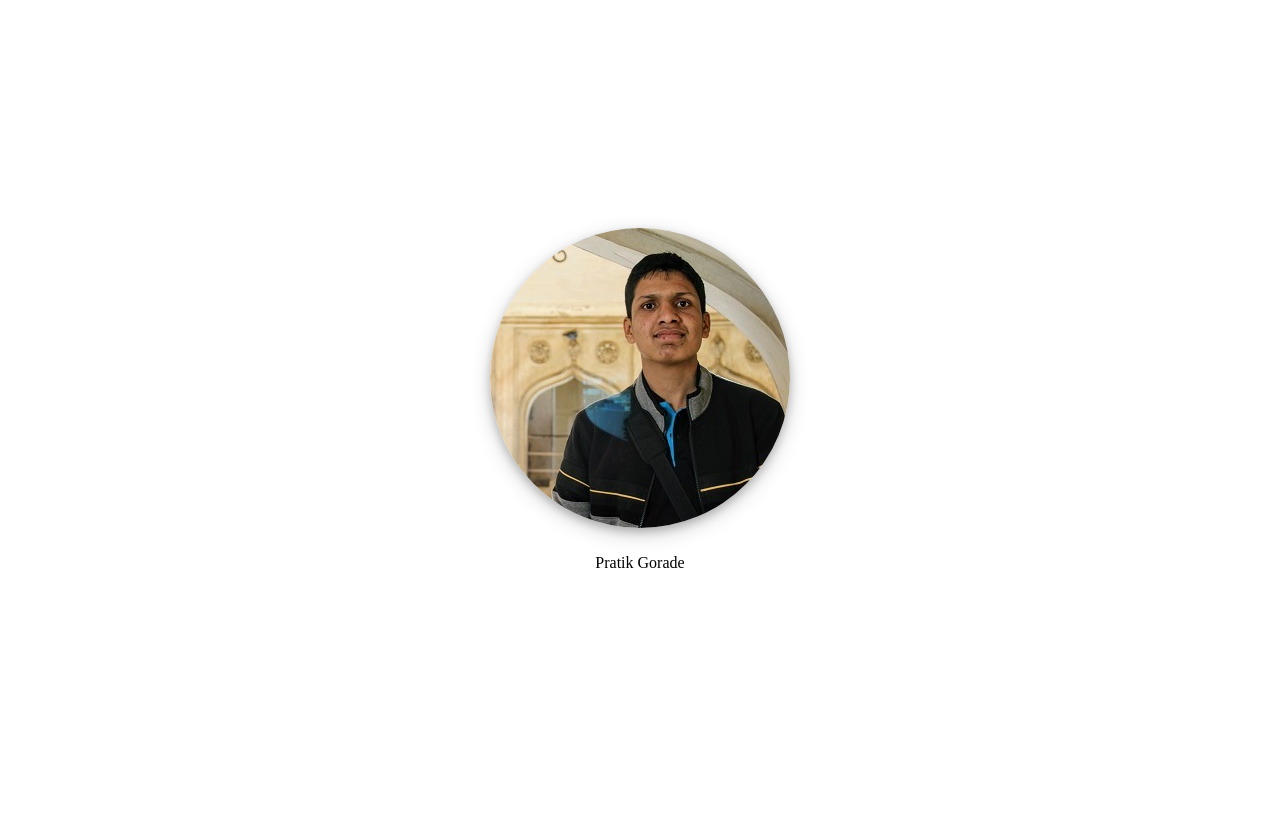
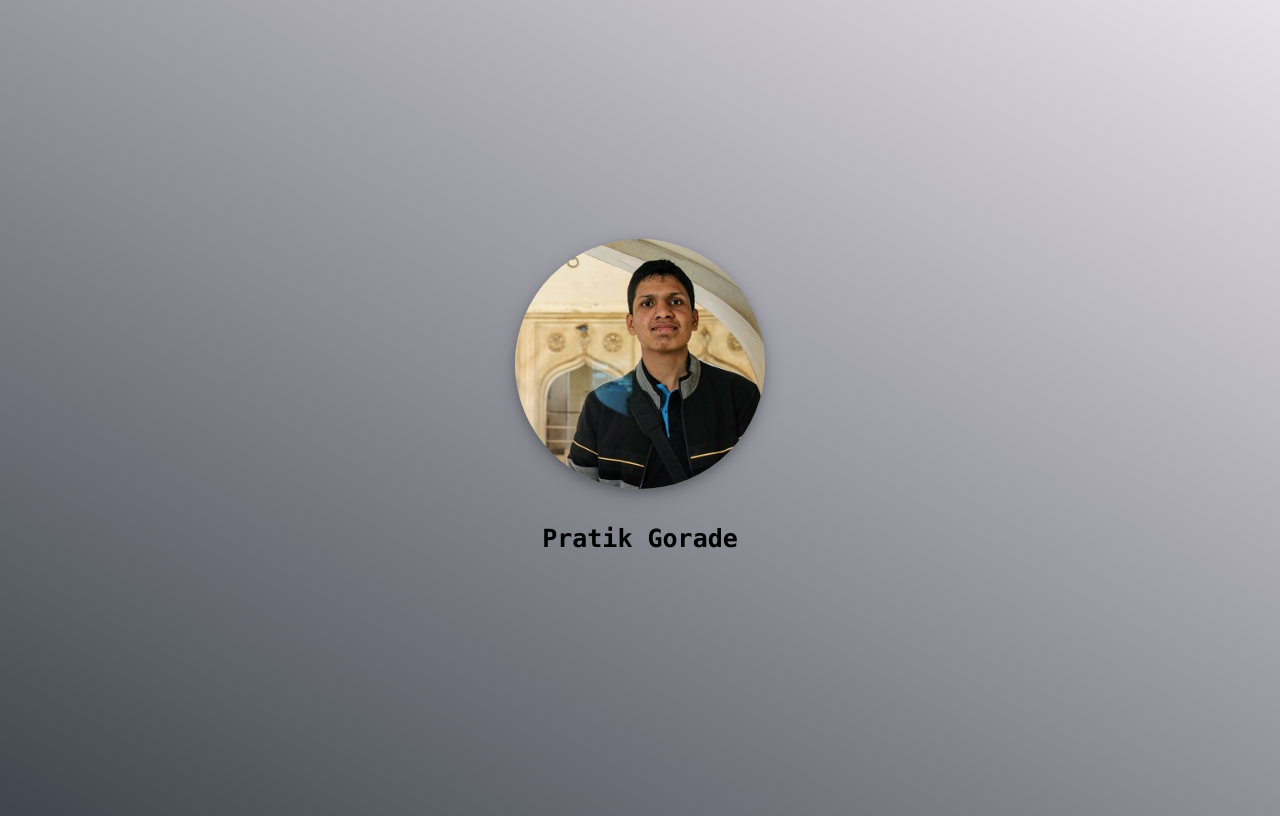
Before and after one commit to prkprime/my-website, a plain HTML site: page index.html in a window 1280 px wide. Drawn offline with Linux system fonts and the light colour scheme.

Commit message:
did some changes with background and name font, TODO:- add link icons and link them to links

```diff
--- a/css/master.css
+++ b/css/master.css
@@ -12,4 +12,18 @@
   border-radius: 50%;
   box-shadow: 0 4px 8px 0 rgba(0, 0, 0, 0.2), 0 6px 20px 0 rgba(0, 0, 0, 0.19);
   margin-bottom: 10px;
+  height: 250px;
+  width: 250px;
 }
+
+.mainCard .container #name {
+  font-family: "Lucida Console", Courier, monospace;
+  font-size: 25px;
+  text-align: center;
+  font-weight: bold;
+}
+
+.mainBody {
+  background-color: #3f454c;
+  background-image: linear-gradient(30deg, #3f454c 0%, #e6e1eb 100%);
+}
--- a/index.html
+++ b/index.html
@@ -5,11 +5,14 @@
     <title>Pratik Gorade</title>
     <link rel="stylesheet" href="css/master.css">
   </head>
-  <body>
+  <body class="mainBody">
     <div class="mainCard" id="mainCard">
       <img id="profile" src="img/Pratik.JPG" alt="Pratik" onfocus="">
       <div class="container">
-        <p>Pratik Gorade</p>
+        <p id="name">Pratik Gorade</p>
+      </div>
+      <div class="links">
+
       </div>
     </div>
   </body>
```
